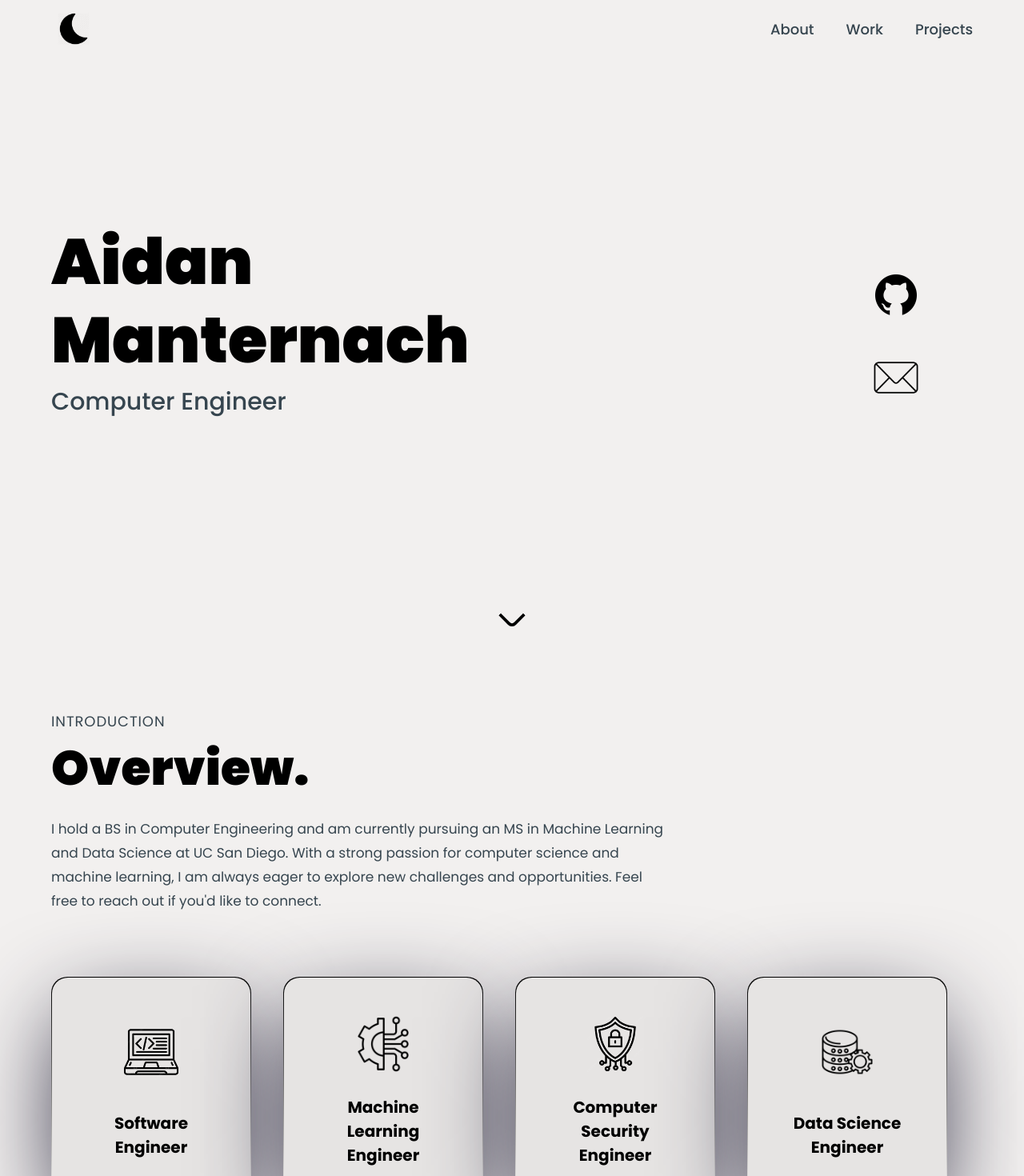
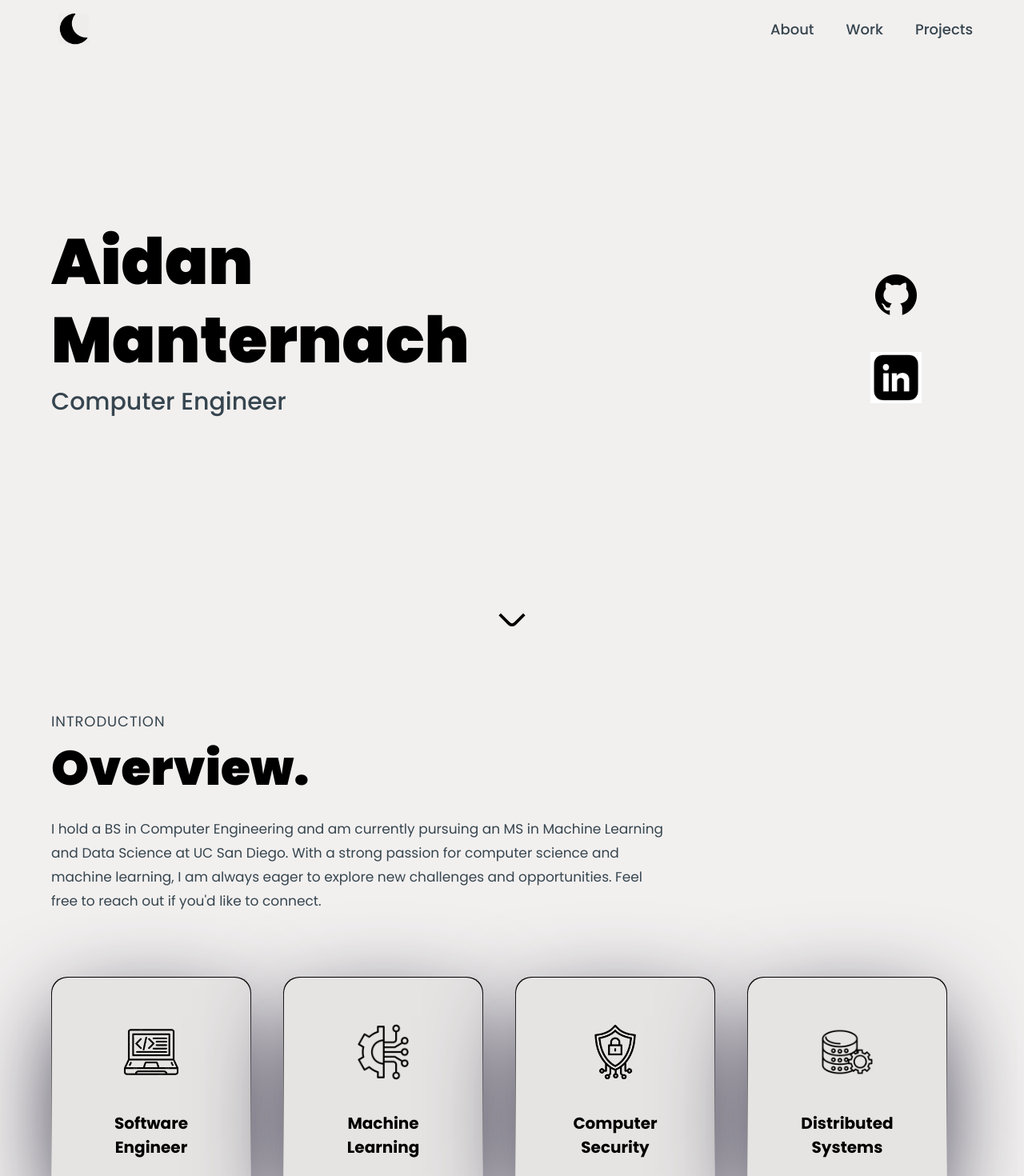
Before and after one commit to aidanmanternach/aidanmanternach.github.io, a React (Vite) app: page / in a window 1280 px wide. Shown: the top 1470 px of the page at 80% size. Built offline with nearby package versions, Linux system fonts and the light colour scheme.

Commit message:
Update contact to linkedin and update roles

```diff
--- a/src/assets/index.js
+++ b/src/assets/index.js
@@ -5,6 +5,7 @@ import mobile from "./mobile.png";
 import web from "./web.png";
 import github from "./github.png";
 import mail from "./mail.webp"
+import linkedin from "./linkedin.jpg";
 import menu from "./menu.svg";
 import close from "./close.svg";
 
@@ -50,6 +51,7 @@ export {
   web,
   github,
   mail,
+  linkedin,
   menu,
   close,
   c,
--- a/src/components/Hero.jsx
+++ b/src/components/Hero.jsx
@@ -2,7 +2,7 @@ import React from 'react'
 import { motion } from 'framer-motion';
 
 import { styles } from '../styles';
-import { github, mail } from '../assets';
+import { github, mail, linkedin } from '../assets';
 
 import { useTheme } from './ThemeContext';
 
@@ -26,9 +26,14 @@ const Hero = () => {
             </button>
           </a>
 
-          <a href="mailto:example@gmail.com">
+          {/* <a href="mailto:example@gmail.com">
             <button className={`bg-transparent p-0 transform hover:scale-105 transition duration-300 ${theme === 'dark' ? 'filter invert' : ''}`}>
               <img src={mail} alt="Email" className="w-16 h-16" />
+            </button>
+          </a> */}
+          <a href="https://www.linkedin.com/in/aidan-manternach/" target="_blank" rel="noopener noreferrer">
+            <button className={`bg-transparent p-0 transform hover:scale-105 transition duration-300 ${theme === 'dark' ? 'filter invert' : ''}`}>
+              <img src={linkedin} alt="Linkedin" className="w-16 h-16" />
             </button>
           </a>
         </div>
--- a/src/constants/index.js
+++ b/src/constants/index.js
@@ -48,15 +48,15 @@ import {
       icon: software_engineer,
     },
     {
-      title: "Machine Learning Engineer",
+      title: "Machine Learning",
       icon: machine_learning,
     },
     {
-      title: "Computer Security Engineer",
+      title: "Computer Security",
       icon: computer_security,
     },
     {
-      title: "Data Science Engineer",
+      title: "Distributed Systems",
       icon: data_science
     },
   ];
```
Also changed, not shown: src/assets/linkedin.jpg (added).
